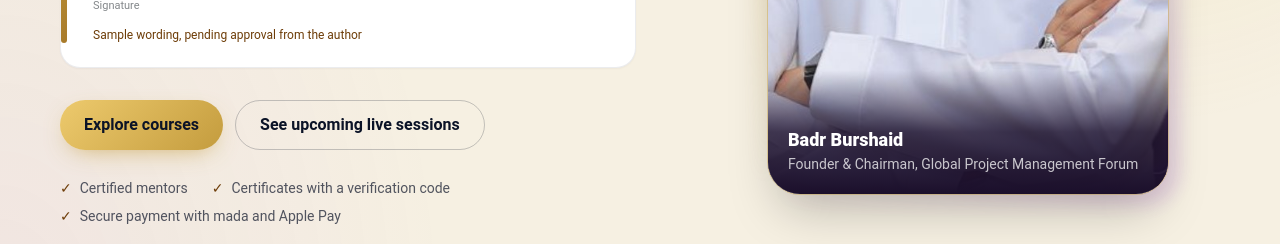
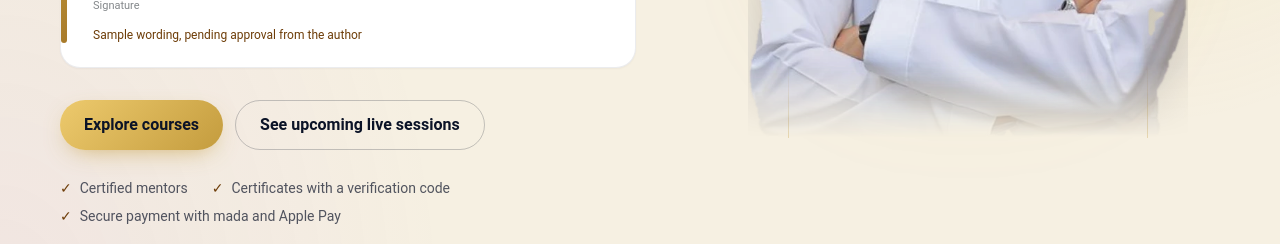
Before and after one commit to Asmaa-Mabrouk/gba-academy, a Next.js app in the folder apps/web/: page /en in a window 1280 px wide. Shown: the part 707-951 px from the top of the page. Built offline with nearby package versions, Linux system fonts and the light colour scheme; no server answers.

Commit message:
Founder photo: transparent background, blended into the cream hero
Co-Authored-By: Claude Sonnet 5.5 <noreply@anthropic.com>
Claude-Session: https://claude.ai/code/session_01GxeSFFg9T5gu79wgZgaDJ3

```diff
--- a/apps/web/src/app/[locale]/page.tsx
+++ b/apps/web/src/app/[locale]/page.tsx
@@ -61,15 +61,10 @@ export default async function Home({ params }: { params: Promise<{ locale: strin
               {t.home.trust.map((x) => <li key={x} className="flex items-center gap-2"><span className="text-gold-deep">✓</span>{x}</li>)}
             </ul>
           </div>
-          <div className="relative mx-auto w-full max-w-[400px] rise d2">
-            <div className="absolute -inset-3 rounded-[2.2rem] bg-gradient-to-br from-gold-light/60 via-transparent to-violet/20 blur-sm" aria-hidden="true" />
-            <div className="relative overflow-hidden rounded-[2rem] bg-[#1b0f2b] shadow-2xl ring-1 ring-gold/40">
-              <Image src={FOUNDER.photo} alt={tr(FOUNDER.name, locale)} width={498} height={912} priority className="h-auto w-full" />
-              <div className="absolute inset-x-0 bottom-0 bg-gradient-to-t from-[#1b0f2b] via-[#1b0f2b]/80 to-transparent p-5 pt-14 text-white">
-                <p className="text-lg font-black">{tr(FOUNDER.name, locale)}</p>
-                <p className="text-sm text-white/75">{tr(FOUNDER.role, locale)}</p>
-              </div>
-            </div>
+          <div className="relative mx-auto w-full max-w-[440px] rise d2">
+            <div className="absolute inset-x-6 bottom-0 top-16 rounded-full bg-gradient-to-b from-gold-light/50 via-gold/20 to-transparent blur-2xl" aria-hidden="true" />
+            <div className="absolute inset-x-10 bottom-0 top-24 rounded-t-[999px] border border-b-0 border-gold/30" aria-hidden="true" />
+            <Image src={FOUNDER.photo} alt={tr(FOUNDER.name, locale)} width={635} height={894} priority className="relative h-auto w-full drop-shadow-[0_20px_30px_rgba(11,19,39,.18)] [mask-image:linear-gradient(to_bottom,#000_88%,transparent)]" />
           </div>
         </div>
       </section>
--- a/apps/web/src/lib/placeholders.ts
+++ b/apps/web/src/lib/placeholders.ts
@@ -20,6 +20,6 @@ export const TERMS_VERSION = "2026-10-draft";
 export const FOUNDER = {
   name: { ar: "بدر برشيد", en: "Badr Burshaid" },
   role: { ar: "مؤسس ورئيس المنتدى العالمي لإدارة المشاريع", en: "Founder & Chairman, Global Project Management Forum" },
-  photo: "/brand/badr-burshaid.jpg",
+  photo: "/brand/badr-burshaid.webp",
   signatureImage: null as string | null, // e.g. "/brand/signature-badr.png" once provided
 };
```
Also changed, not shown: apps/web/public/brand/badr-burshaid.jpg (deleted), apps/web/public/brand/badr-burshaid.webp (added).
